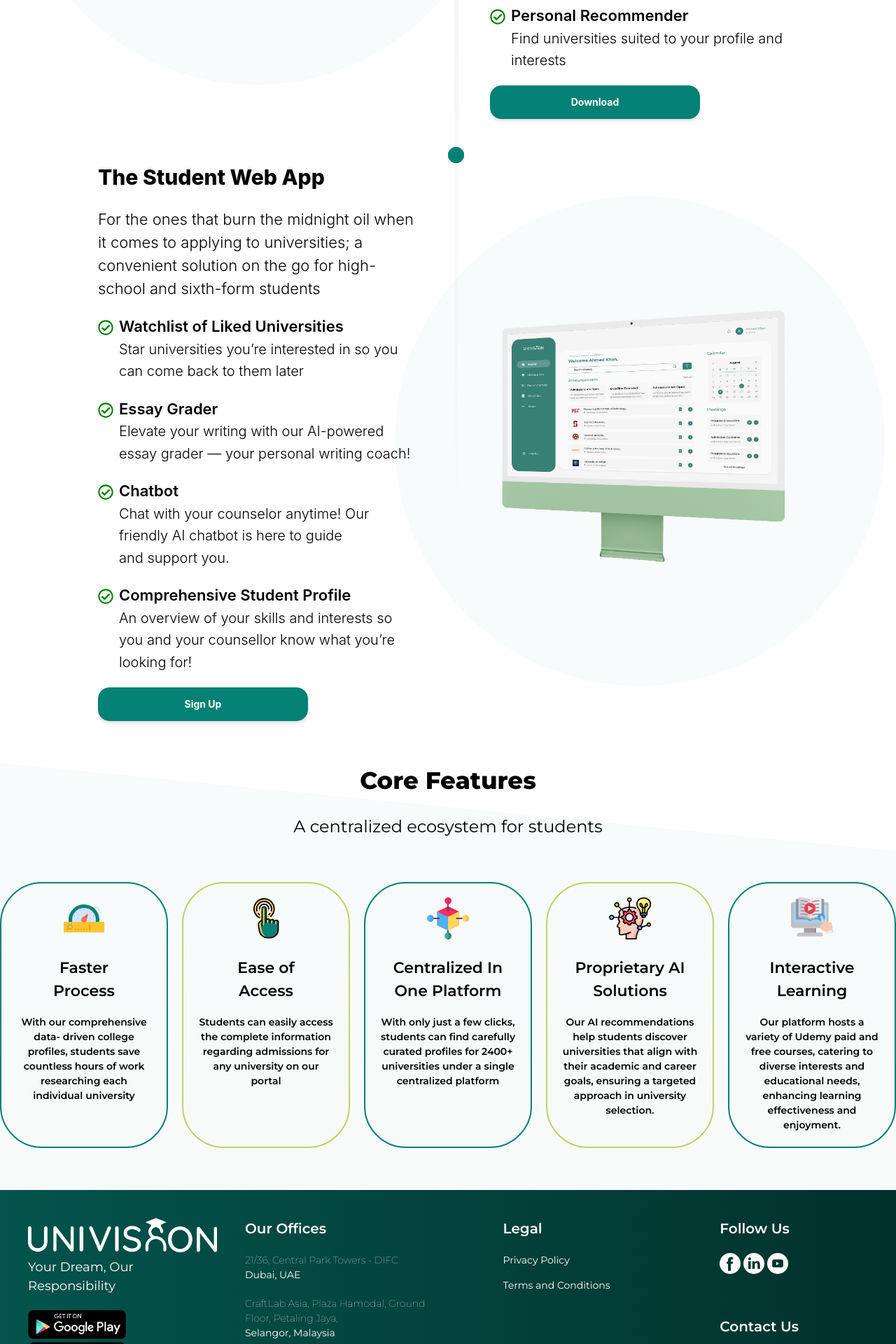
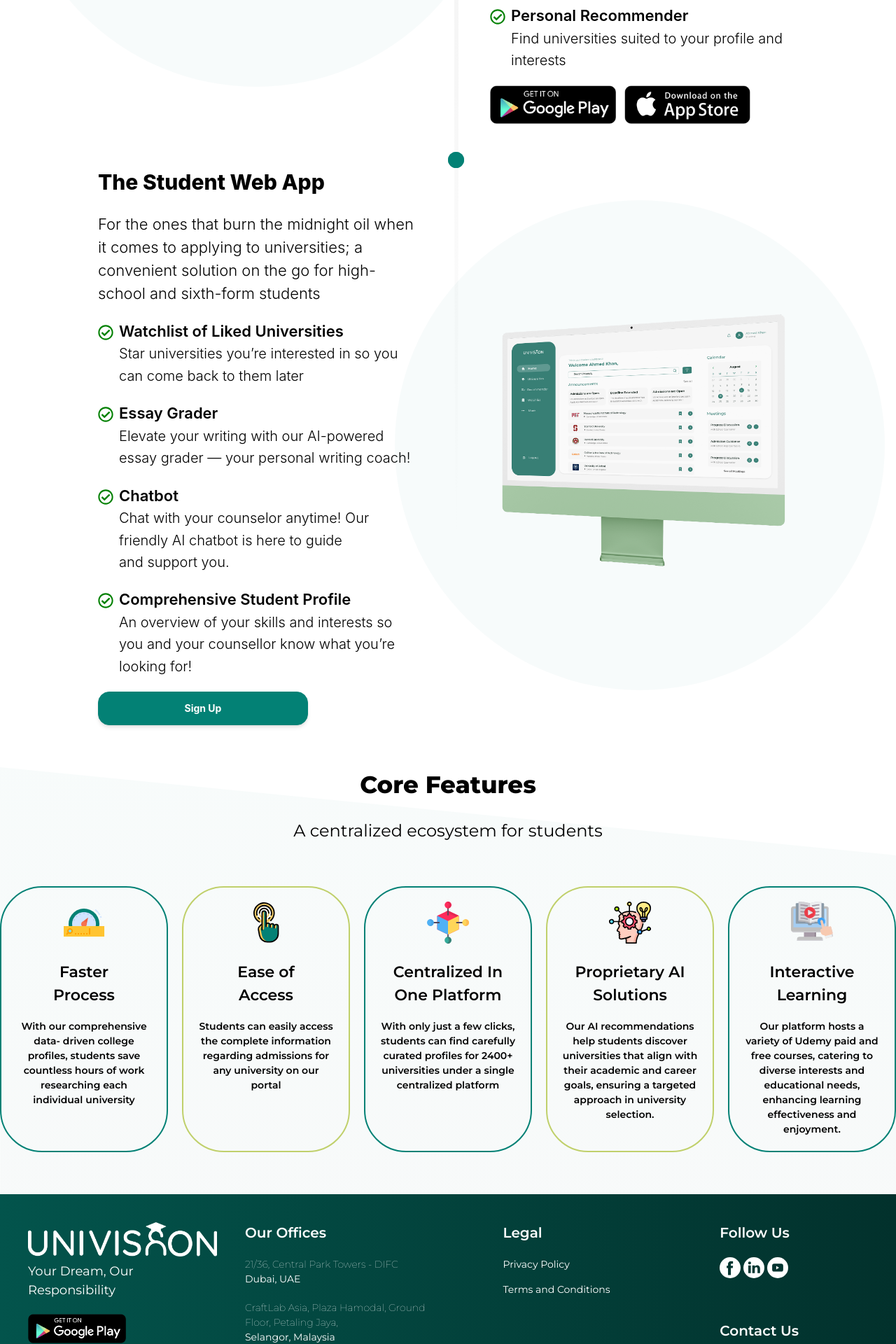
Before and after one commit to muyeenulislam/univision-site, a Next.js app: page / in a window 1280 px wide. Shown: the part 1680-3600 px from the top of the page at 70% size. Built offline with nearby package versions, Linux system fonts and the light colour scheme.

Commit message:
update links

```diff
--- a/package.json
+++ b/package.json
@@ -7,9 +7,6 @@
     "build": "next build",
     "start": "next start",
     "lint": "next lint"
-  },
-  "engines": {
-    "node": "20.x"
   },
   "dependencies": {
     "antd": "^5.18.0",
--- a/src/app/explore/page.js
+++ b/src/app/explore/page.js
@@ -1,5 +1,6 @@
 import React from "react";
 import Image from "next/image";
+import Link from "next/link";
 import { QRCode } from "antd";
 
 import Spacer from "@/utils/spacer";
@@ -29,18 +30,30 @@ const ExploreNow = () => {
             <div className="text-[37px] font-normal">OR</div>
             <Spacer height="32px" />
             <div className="flex flex-wrap gap-3 justify-center items-center">
+              <Link
+                href={
+                  "https://play.google.com/store/apps/details?id=com.univision.student&hl=en"
+                }
+                target="_blank"
+              >
                 <Image
                   src={"/images/google-play.png"}
                   alt=""
                   height={40}
                   width={180}
                 />
+              </Link>
+              <Link
+                href={"https://apps.apple.com/my/app/univision/id6475560656"}
+                target="_blank"
+              >
                 <Image
                   src={"/images/app-store.png"}
                   alt=""
                   height={40}
                   width={180}
                 />
+              </Link>
             </div>
           </div>
           <div className="w-full flex justify-center items-center">
@@ -69,15 +82,18 @@ const ExploreNow = () => {
           </div>
           <Spacer height="40px" />
           <div className="flex w-full flex-wrap gap-3 justify-center items-center">
-            <a
-              href="https://student.univision.hk/signup/personalInfo"
+            <Link
+              href="https://student.univision.hk/signup/general-info"
               target="_blank"
             >
               <PrimaryButton text="Create Student Account" />
-            </a>
-            <a href="https://school.univision.hk/signup/email" target="_blank">
+            </Link>
+            <Link
+              href="https://school.univision.hk/signup/form"
+              target="_blank"
+            >
               <PrimaryButton text="Create School Account" />
-            </a>
+            </Link>
           </div>
         </div>
       </div>
--- a/src/components/home/forinstitutions.js
+++ b/src/components/home/forinstitutions.js
@@ -1,5 +1,5 @@
 import React from "react";
-
+import Link from "next/link";
 import Image from "next/image";
 
 import PrimaryButton from "../buttons/primarybutton";
@@ -135,7 +135,7 @@ const ForInstitutions = () => {
             </div>
           ))}
           <div className="w-full text-center md:text-left">
-            <a href="https://school.univision.hk/signup/email" target="_blank">
+            <a href="https://school.univision.hk/signup/form" target="_blank">
               <PrimaryButton text="Sign Up" width="300px" />
             </a>
           </div>
@@ -204,8 +204,31 @@ const ForInstitutions = () => {
               </div>
             </div>
           ))}
-          <div className="w-full text-center md:text-left">
-            <PrimaryButton text="Download" width="300px" />
+          <div className="flex flex-wrap gap-3 justify-center items-center">
+            <Link
+              href={
+                "https://play.google.com/store/apps/details?id=com.univision.student&hl=en"
+              }
+              target="_blank"
+            >
+              <Image
+                src={"/images/google-play.png"}
+                alt=""
+                height={40}
+                width={180}
+              />
+            </Link>
+            <Link
+              href={"https://apps.apple.com/my/app/univision/id6475560656"}
+              target="_blank"
+            >
+              <Image
+                src={"/images/app-store.png"}
+                alt=""
+                height={40}
+                width={180}
+              />
+            </Link>
           </div>
         </div>
       </div>
@@ -257,7 +280,7 @@ const ForInstitutions = () => {
           ))}
           <div className="w-full text-center md:text-left">
             <a
-              href="https://student.univision.hk/signup/personalInfo"
+              href="https://student.univision.hk/signup/general-info"
               target="_blank"
             >
               <PrimaryButton text="Sign Up" width="300px" />
--- a/src/components/home/forstudents.js
+++ b/src/components/home/forstudents.js
@@ -1,5 +1,5 @@
 import React from "react";
-
+import Link from "next/link";
 import Image from "next/image";
 
 import PrimaryButton from "../buttons/primarybutton";
@@ -123,8 +123,31 @@ const ForStudents = () => {
               </div>
             </div>
           ))}
-          <div className="w-full text-center md:text-left">
-            <PrimaryButton text="Download" width="300px" />
+          <div className="flex flex-wrap gap-3 justify-center items-center">
+            <Link
+              href={
+                "https://play.google.com/store/apps/details?id=com.univision.student&hl=en"
+              }
+              target="_blank"
+            >
+              <Image
+                src={"/images/google-play.png"}
+                alt=""
+                height={40}
+                width={180}
+              />
+            </Link>
+            <Link
+              href={"https://apps.apple.com/my/app/univision/id6475560656"}
+              target="_blank"
+            >
+              <Image
+                src={"/images/app-store.png"}
+                alt=""
+                height={40}
+                width={180}
+              />
+            </Link>
           </div>
         </div>
       </div>
@@ -174,7 +197,7 @@ const ForStudents = () => {
           ))}
           <div className="w-full text-center md:text-left">
             <a
-              href="https://student.univision.hk/signup/personalInfo"
+              href="https://student.univision.hk/signup/general-info"
               target="_blank"
             >
               <PrimaryButton text="Sign Up" width="300px" />
--- a/src/components/layout/footer.js
+++ b/src/components/layout/footer.js
@@ -1,6 +1,7 @@
 "use client";
 import React from "react";
 import Image from "next/image";
+import Link from "next/link";
 
 import Spacer from "../../utils/spacer";
 
@@ -36,18 +37,30 @@ const Footer = () => {
           </div>
           <Spacer height="20px" />
           <div className="flex justify-between flex-wrap w-full max-w-[295px] gap-1">
+            <Link
+              href={
+                "https://play.google.com/store/apps/details?id=com.univision.student&hl=en"
+              }
+              target="_blank"
+            >
               <Image
                 src={"/images/google-play.png"}
                 alt=""
                 height={40}
                 width={140}
               />
+            </Link>
+            <Link
+              href={"https://apps.apple.com/my/app/univision/id6475560656"}
+              target="_blank"
+            >
               <Image
                 src={"/images/app-store.png"}
                 alt=""
                 height={40}
                 width={140}
               />
+            </Link>
           </div>
         </div>
         <div className="flex flex-col p-5">
```
Lines whose indentation alone changed are shown as unchanged.
